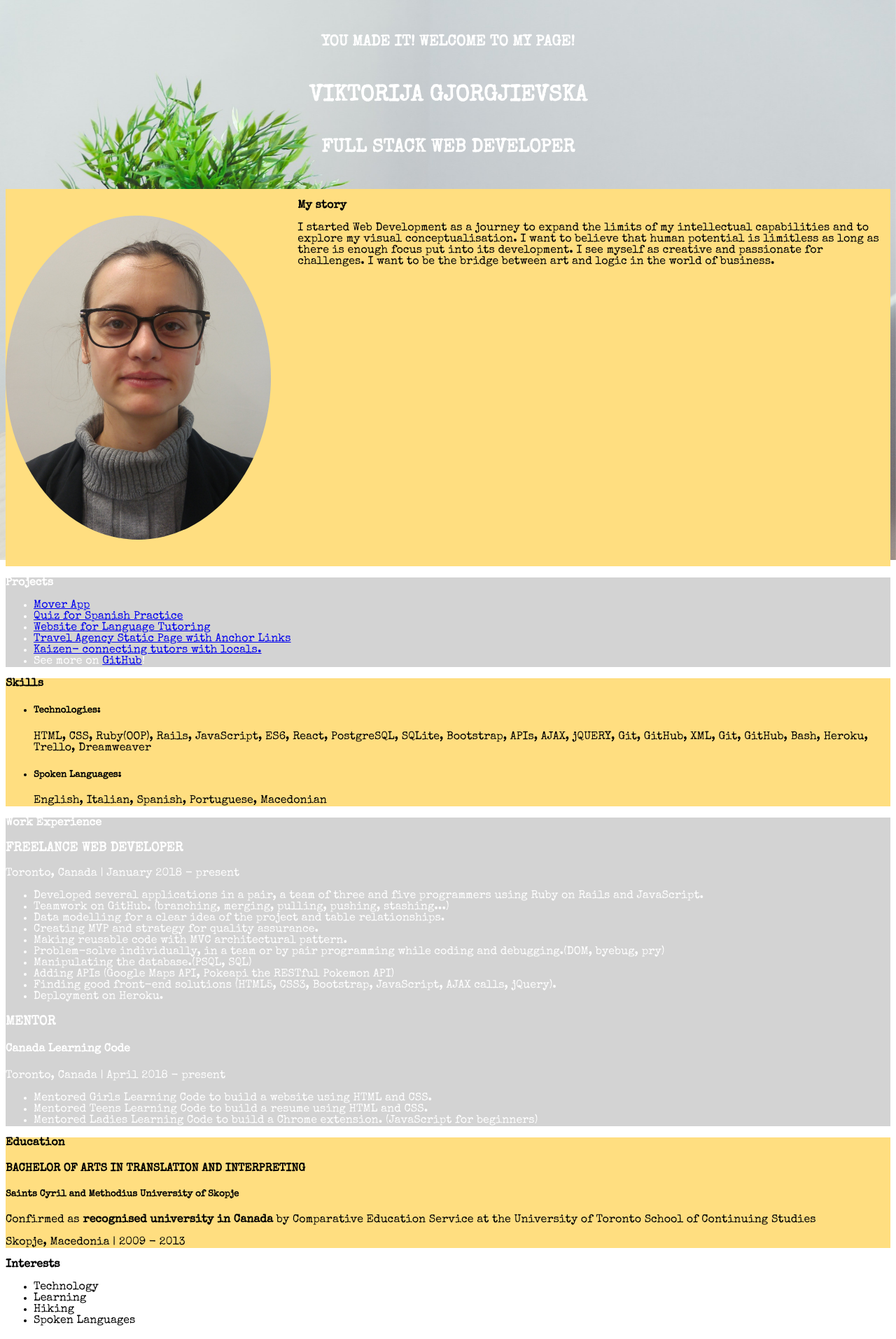
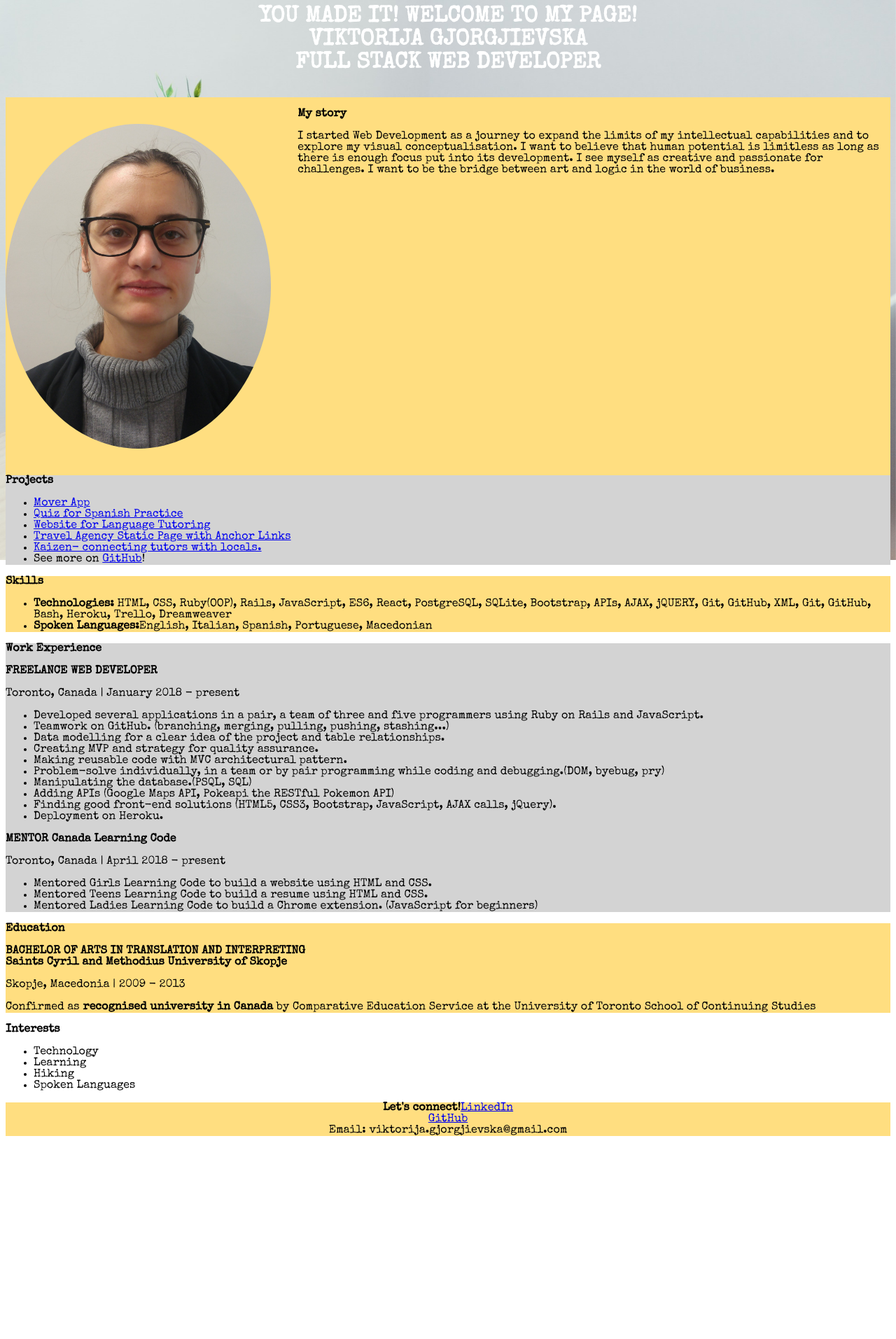
Before and after one commit to viktorija6420/react-portfolio, a React app: page / in a window 1280 px wide. Shown: the top 1913 px of the page at 70% size. After the commit the page ends 1639 px from the top, so only its background shows below. Built offline with nearby package versions, Linux system fonts and the light colour scheme.

Commit message:
changed p into div and span because inline and block elements don't go together

```diff
--- a/src/containers/Home.js
+++ b/src/containers/Home.js
@@ -75,7 +75,7 @@ class Home extends Component {
     }
 
     const whiteText = {
-      color: "white",
+      // color: "white",
       backgroundColor: "lightgray"
     }
 
@@ -84,9 +84,9 @@ class Home extends Component {
       <div style={allElementsStyle}>
           <header style={headerStyle}>
             <p style={headerTextStyle}>
-              <h6>You made it! Welcome to my page!</h6>
-              <h4>Viktorija Gjorgjievska</h4>
-              <h5>Full Stack Web Developer</h5>
+              <strong>You made it! Welcome to my page!</strong><br/>
+              <strong>Viktorija Gjorgjievska</strong><br/>
+              <strong>Full Stack Web Developer</strong><br/>
             </p>
           </header>
 
@@ -104,7 +104,7 @@ class Home extends Component {
               </p>
             </div>
 
-            <p style={whiteText}>
+            <div style={whiteText}>
               <strong>Projects</strong>
 
             <ul>
@@ -115,13 +115,13 @@ class Home extends Component {
               <li><a href="https://blooming-temple-73019.herokuapp.com/categories">Kaizen-  connecting tutors with locals.</a></li>
               <li>See more on <a href="https://github.com/viktorija6420">GitHub</a>!</li>
             </ul>
-            </p>
+            </div>
 
-            <p style={divStyle}>
+            <div style={divStyle}>
               <strong>Skills</strong>
 
               <ul>
-                <li><h5>Technologies:</h5> HTML,
+                <li><strong>Technologies:</strong> HTML,
                 CSS, Ruby(OOP), Rails,
                 JavaScript, ES6, React,
                 PostgreSQL, SQLite,
@@ -130,14 +130,15 @@ class Home extends Component {
                 XML, Git, GitHub, Bash,
                 Heroku, Trello,
                 Dreamweaver</li>
-                <li><h5>Spoken Languages:</h5>English, Italian, Spanish,
+                <li><strong>Spoken Languages:</strong>English, Italian, Spanish,
                 Portuguese, Macedonian</li>
               </ul>
-            </p>
+            </div>
 
-            <p style={whiteText}><strong>Work Experience</strong>
-
-             <h3>FREELANCE WEB DEVELOPER</h3>
+            <div style={whiteText}><strong>Work Experience</strong>
+            <br/>
+            <br/>
+             <strong>FREELANCE WEB DEVELOPER</strong>
              <p> Toronto, Canada |  January 2018 - present</p>
 
                <ul>
@@ -153,8 +154,8 @@ class Home extends Component {
                  <li>Deployment on Heroku.</li>
                </ul>
 
-             <h3>MENTOR</h3>
-             <h4> Canada Learning Code</h4>
+             <strong>MENTOR</strong>
+             <strong> Canada Learning Code</strong>
              <p>Toronto, Canada |  April 2018 - present</p>
 
              <ul>
@@ -163,17 +164,23 @@ class Home extends Component {
               <li>Mentored Ladies Learning Code to build a Chrome extension. (JavaScript for beginners)</li>
              </ul>
 
-            </p>
+            </div>
 
             <p style={divStyle}><strong>Education</strong>
-
-             <h4>BACHELOR OF ARTS IN TRANSLATION AND INTERPRETING</h4>
-             <h5> Saints Cyril and Methodius University of Skopje</h5>
-             <p> Confirmed as <strong>recognised university in Canada</strong> by Comparative Education Service at the University of Toronto School of Continuing Studies</p>
-             <p> Skopje, Macedonia |  2009 - 2013</p>
+             <br/>
+             <br/>
+             <strong>BACHELOR OF ARTS IN TRANSLATION AND INTERPRETING</strong>
+             <br/>
+             <strong> Saints Cyril and Methodius University of Skopje</strong>
+             <br/>
+             <br/>
+             <span> Skopje, Macedonia |  2009 - 2013</span>
+             <br/>
+             <br/>
+             <span> Confirmed as <strong>recognised university in Canada</strong> by Comparative Education Service at the University of Toronto School of Continuing Studies</span>
              </p>
 
-            <p >
+            <div>
               <strong>Interests</strong>
               <ul>
                 <li>Technology</li>
@@ -181,12 +188,12 @@ class Home extends Component {
                 <li>Hiking</li>
                 <li>Spoken Languages</li>
               </ul>
-            </p>
+            </div>
 
           </div>
 
             <p style={footerStyle}>
-             <h4>Let&apos;s connect!</h4>
+             <strong>Let&apos;s connect!</strong>
              <a href="https://www.linkedin.com/in/viktorija-gjorgjievska/">LinkedIn</a>
              <br/>
              <a href="https://github.com/viktorija6420">GitHub</a>
```
